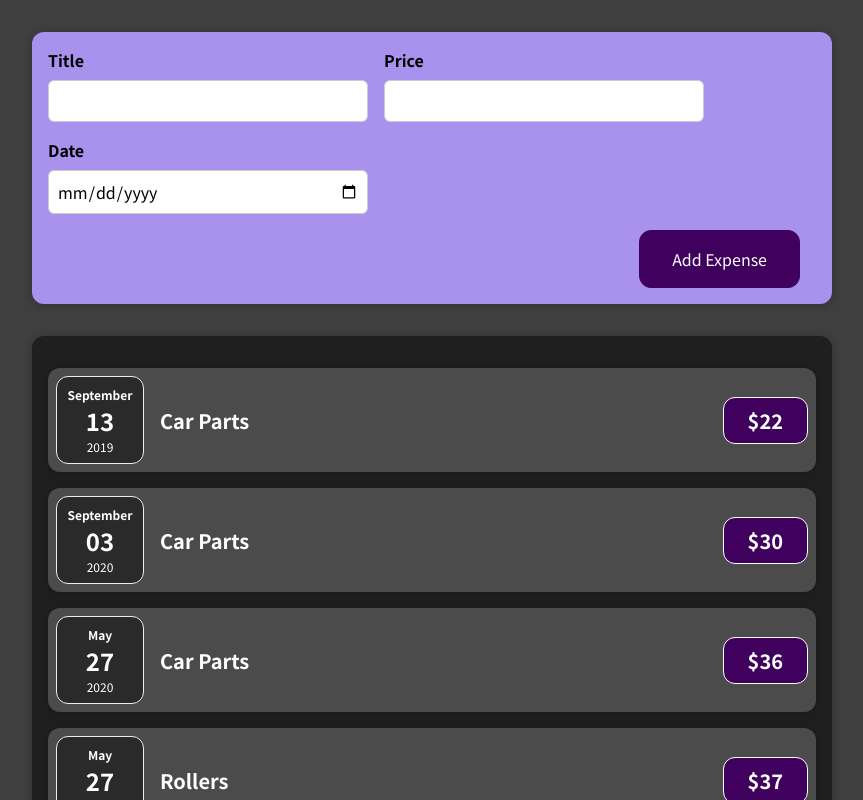
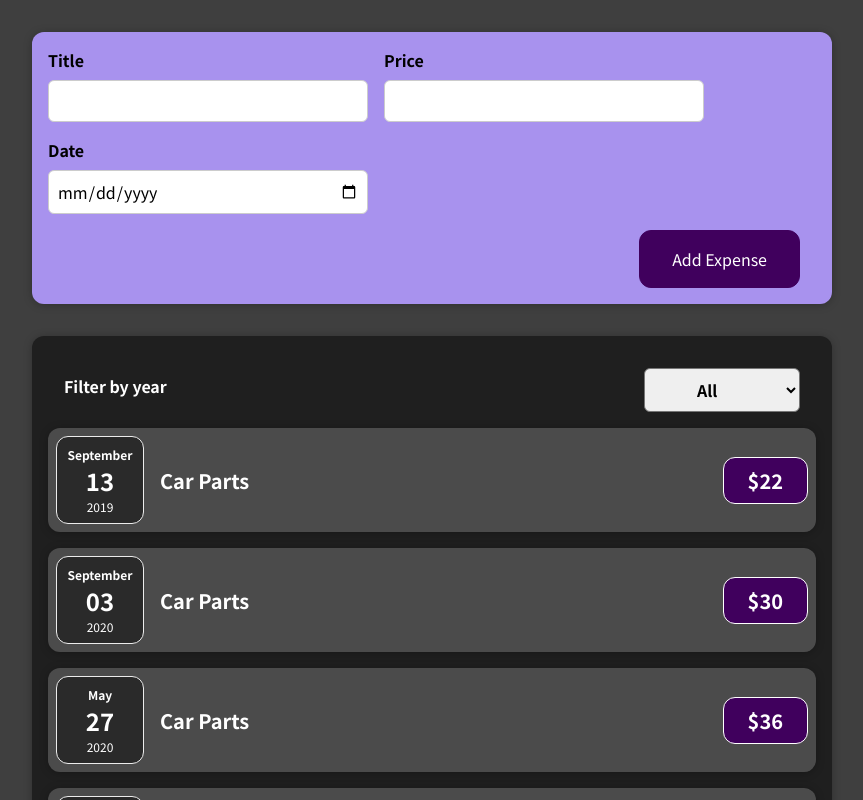
Before and after one commit to Abbas4tech/My-Expense-Tracker-1, a React (Create React App) app: page / in a window 1280 px wide. Shown: the top 800 px of the page, without its empty margins (208-1071 px from the left). Built offline with nearby package versions, Linux system fonts and the light colour scheme.

Commit message:
added filter files and functionality

```diff
--- a/src/App.jsx
+++ b/src/App.jsx
@@ -1,7 +1,7 @@
+import { useState } from "react";
 import Expenses from "./components/Expenses/Expenses";
 import NewExpense from "./components/NewExpense/NewExpense";
 
-function App() {
 const expenses = [
   {
     id: 11,
@@ -29,15 +29,43 @@ function App() {
   },
 ];
 
+function App() {
+  const [newExpenseData, setNewExpenseData] = useState(expenses);
+
+  const [filteredExpenses, setfilteredExpenses] = useState([...newExpenseData]);
+
   const getSubmitedExpenseData = (dataFromNewExpense) => {
-    const getExpenseData = { ...dataFromNewExpense };
-    console.log(getExpenseData);
+    console.log(dataFromNewExpense);
+
+    setNewExpenseData((preData) => [...preData, dataFromNewExpense]);
+    if (newExpenseData.length === filteredExpenses.length) {
+      setfilteredExpenses((preData) => [...preData, dataFromNewExpense]);
+    }
+  };
+  console.log(newExpenseData);
+
+  const filterExpenseData = (selectedYear) => {
+    console.log(selectedYear);
+
+    if (selectedYear === "ALL") {
+      setfilteredExpenses(newExpenseData);
+    } else {
+      setfilteredExpenses(
+        newExpenseData.filter(
+          (comp) => comp.date.getFullYear().toString() === selectedYear
+        )
+      );
+    }
   };
 
   return (
     <div>
       <NewExpense onGettingExpenseData={getSubmitedExpenseData}></NewExpense>
-      <Expenses items={expenses}></Expenses>;
+      <Expenses
+        items={filteredExpenses}
+        filterExpense={filterExpenseData}
+      ></Expenses>
+      ;
     </div>
   );
 }
--- /dev/null
+++ b/src/components/Expenses/ExpenseFilter.css
@@ -0,0 +1,24 @@
+.expense-filter {
+  color: white;
+  padding: 0 1rem;
+}
+
+.expense-filter__control {
+  display: flex;
+  width: 100%;
+  align-items: center;
+  justify-content: space-between;
+  margin: 1rem 0;
+}
+
+.expense-filter label {
+  font-weight: bold;
+  margin-bottom: 0.5rem;
+}
+
+.expense-filter select {
+  font: inherit;
+  padding: 0.5rem 3rem;
+  font-weight: bold;
+  border-radius: 6px;
+}
--- /dev/null
+++ b/src/components/Expenses/ExpenseFilter.jsx
@@ -0,0 +1,24 @@
+import React from "react";
+import "./ExpenseFilter.css";
+
+const ExpenseFilter = ({ currentYear, filterExpense }) => {
+  const selectYear = (event) => {
+    filterExpense(event.target.value);
+  };
+
+  return (
+    <div className="expense-filter">
+      <div className="expense-filter__control">
+        <label>Filter by year</label>
+        <select onChange={selectYear} value={currentYear}>
+          <option value="ALL">All</option>
+          <option value="2022">2022</option>
+          <option value="2021">2021</option>
+          <option value="2020">2020</option>
+          <option value="2019">2019</option>
+        </select>
+      </div>
+    </div>
+  );
+};
+export default ExpenseFilter;
--- a/src/components/Expenses/Expenses.jsx
+++ b/src/components/Expenses/Expenses.jsx
@@ -2,11 +2,27 @@ import React from "react";
 import Card from "../UI/Card";
 import ExpenseItem from "./ExpenseItem";
 import "./Expenses.css";
+import ExpenseFilter from "./ExpenseFilter";
 
- const Expenses = (props) => {
+const Expenses = ({ items, filterExpense }) => {
+  const filter = (selectedYear) => {
+    filterExpense(selectedYear);
+  };
+
   return (
     <Card className="expenses">
-      <ExpenseItem
+      <ExpenseFilter filterExpense={filter} />
+      {items.map((comp) => {
+        return (
+          <ExpenseItem
+            title={comp.title}
+            date={comp.date}
+            key={comp.id}
+            price={comp.price}
+          />
+        );
+      })}
+      {/* <ExpenseItem
         title={props.items[0].title}
         date={props.items[0].date}
         id={props.items[0].id}
@@ -29,7 +45,7 @@ import "./Expenses.css";
         date={props.items[3].date}
         id={props.items[3].id}
         price={props.items[3].price}
-      ></ExpenseItem>
+      ></ExpenseItem>  */}
     </Card>
   );
 };
```
Also changed, not shown: 1 other file (tests, documents, lock files or other folders). Lines whose indentation alone changed are shown as unchanged.
